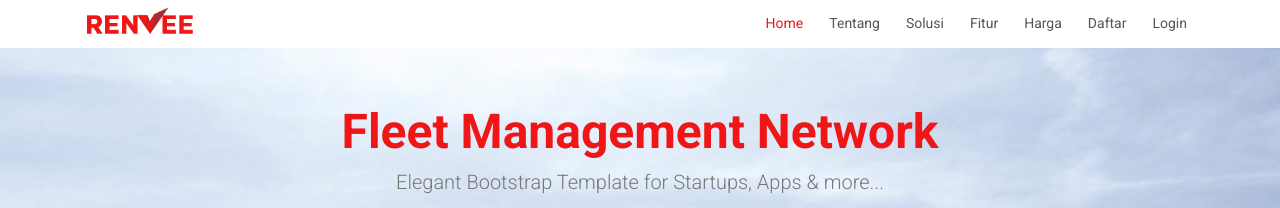
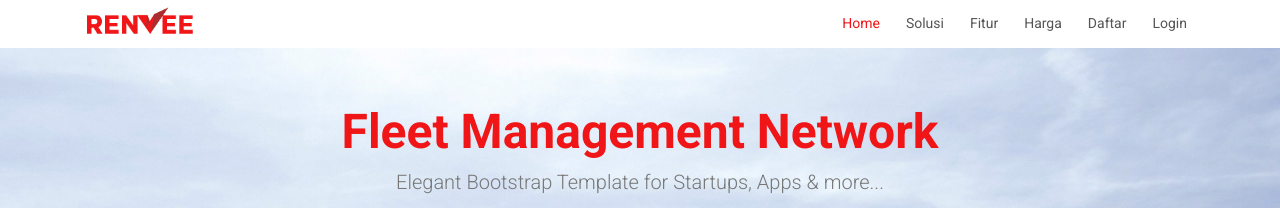
Before and after one commit to kemtol/renvee, a Jekyll site: the page built from index.html, in a window 1280 px wide. Shown: the top 208 px of the page. Built offline with Jekyll 4.4.1, drawn with Linux system fonts in a browser that asks for light colours.

```diff
--- a/_includes/header-segment.html
+++ b/_includes/header-segment.html
@@ -10,7 +10,7 @@
       <nav id="nav-menu-container">
         <ul class="nav-menu">
           <li class="menu-active"><a href="#hero">Home</a></li>
-          <li><a href="#about-us">Tentang</a></li>
+          <li class="d-none"><a href="#about-us">Tentang</a></li>
           <li><a href="#features">Solusi</a></li>
           <li><a href="#screenshots">Fitur</a></li>
           <li><a href="#pricing">Harga</a></li>
```
